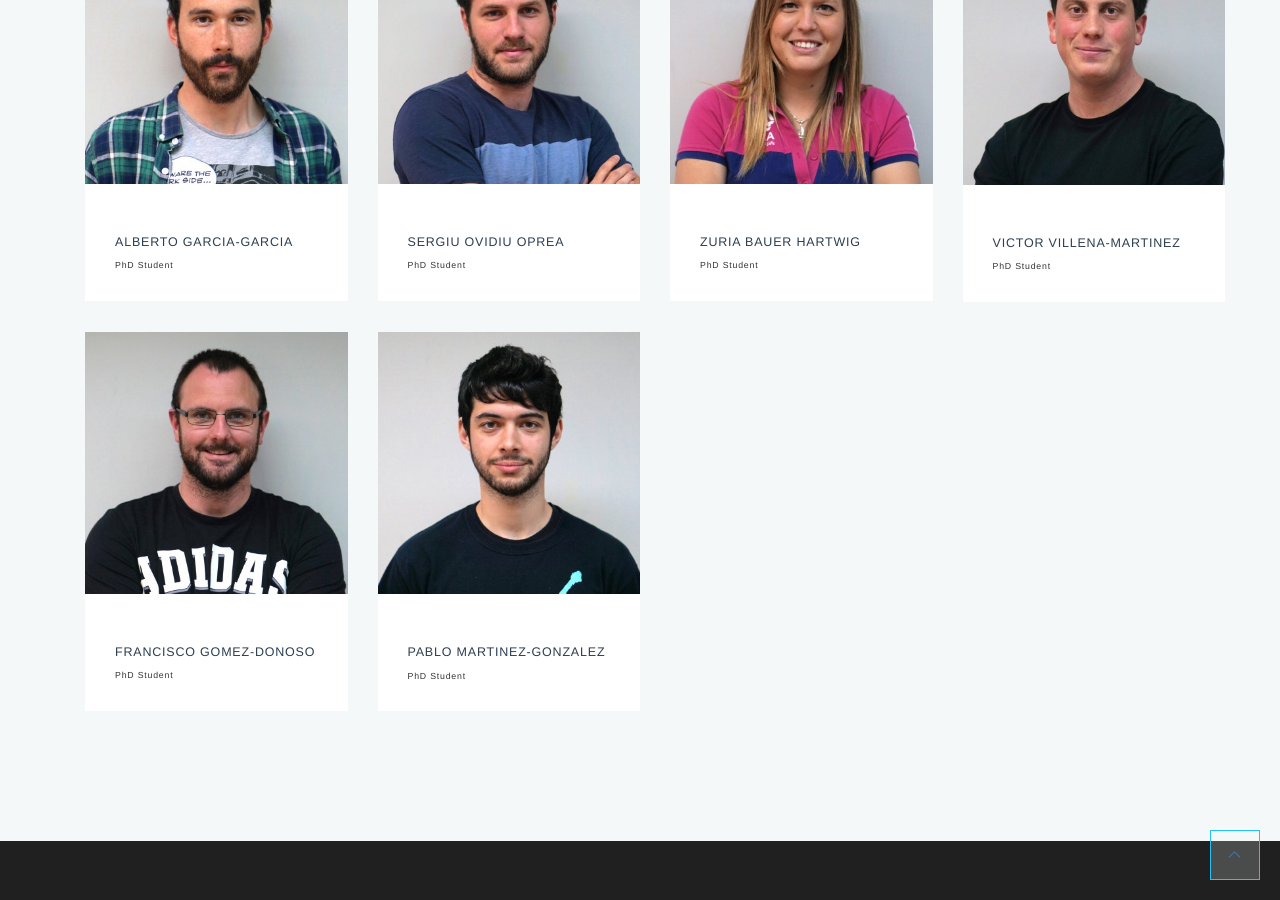
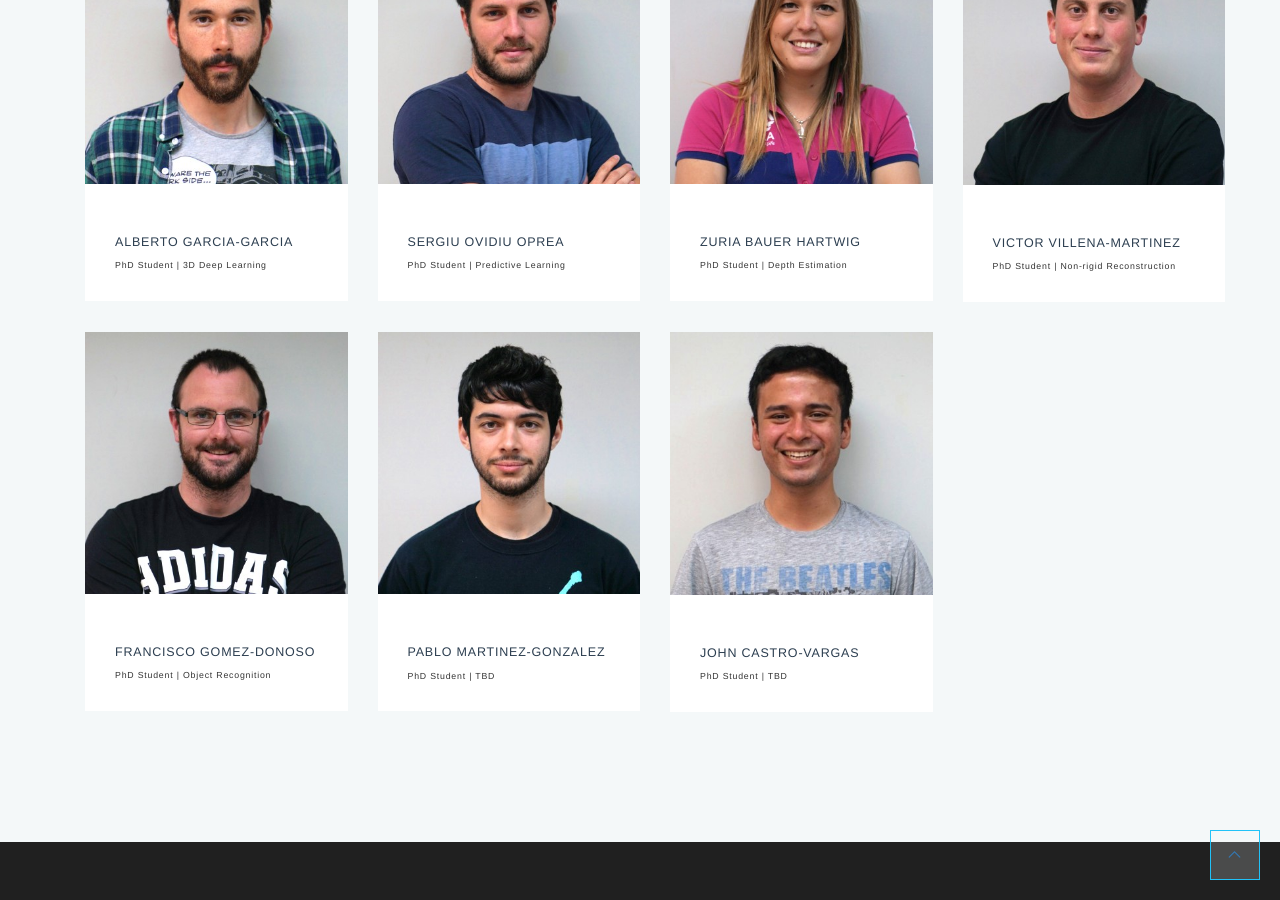
Before and after one commit to 3dperceptionlab/web, a Jekyll site: the page built from index.html, in a window 1280 px wide and 900 px high, scrolled down 8786 px. Built offline with Jekyll 4.4.1, drawn with Linux system fonts in a browser that asks for light colours; nearby versions of some CDN libraries.

Commit message:
add John to team

```diff
--- a/_config.yml
+++ b/_config.yml
@@ -446,7 +446,7 @@ phdstudents:
 
 # Team Member
 - name: Alberto Garcia-Garcia
-  tagline: PhD Student
+  tagline: PhD Student | 3D Deep Learning
   avatar: albert.jpg
 
   # Social Links
@@ -459,7 +459,7 @@ phdstudents:
 
 # Team Member
 - name: Sergiu Ovidiu Oprea
-  tagline: PhD Student
+  tagline: PhD Student | Predictive Learning
   avatar: sergiu.jpg
 
   # Social Links
@@ -472,7 +472,7 @@ phdstudents:
 
 # Team Member
 - name: Zuria Bauer Hartwig
-  tagline: PhD Student
+  tagline: PhD Student | Depth Estimation
   avatar: zuri.jpg
 
   # Social Links
@@ -486,7 +486,7 @@ phdstudents:
 
 # Team Member
 - name: Victor Villena-Martinez
-  tagline: PhD Student
+  tagline: PhD Student | Non-rigid Reconstruction
   avatar: victor.jpg
 
   # Social Links
@@ -499,7 +499,7 @@ phdstudents:
 
 # Team Member
 - name: Francisco Gomez-Donoso
-  tagline: PhD Student
+  tagline: PhD Student | Object Recognition
   avatar: fran.jpg
 
   # Social Links
@@ -512,8 +512,21 @@ phdstudents:
 
 # Team Member
 - name: Pablo Martinez-Gonzalez
-  tagline: PhD Student
+  tagline: PhD Student | TBD
   avatar: pablo.jpg
+
+  # Social Links
+  youtube: '#'
+  pinterest: '#'
+  facebook: '#'
+  twitter: '#'
+  google-plus: '#'
+  vimeo: '#'
+
+# Team Member
+- name: John Castro-Vargas
+  tagline: PhD Student | TBD
+  avatar: john.jpg
 
   # Social Links
   youtube: '#'
```
Also changed, not shown: images/avatars/john.jpg (added).
